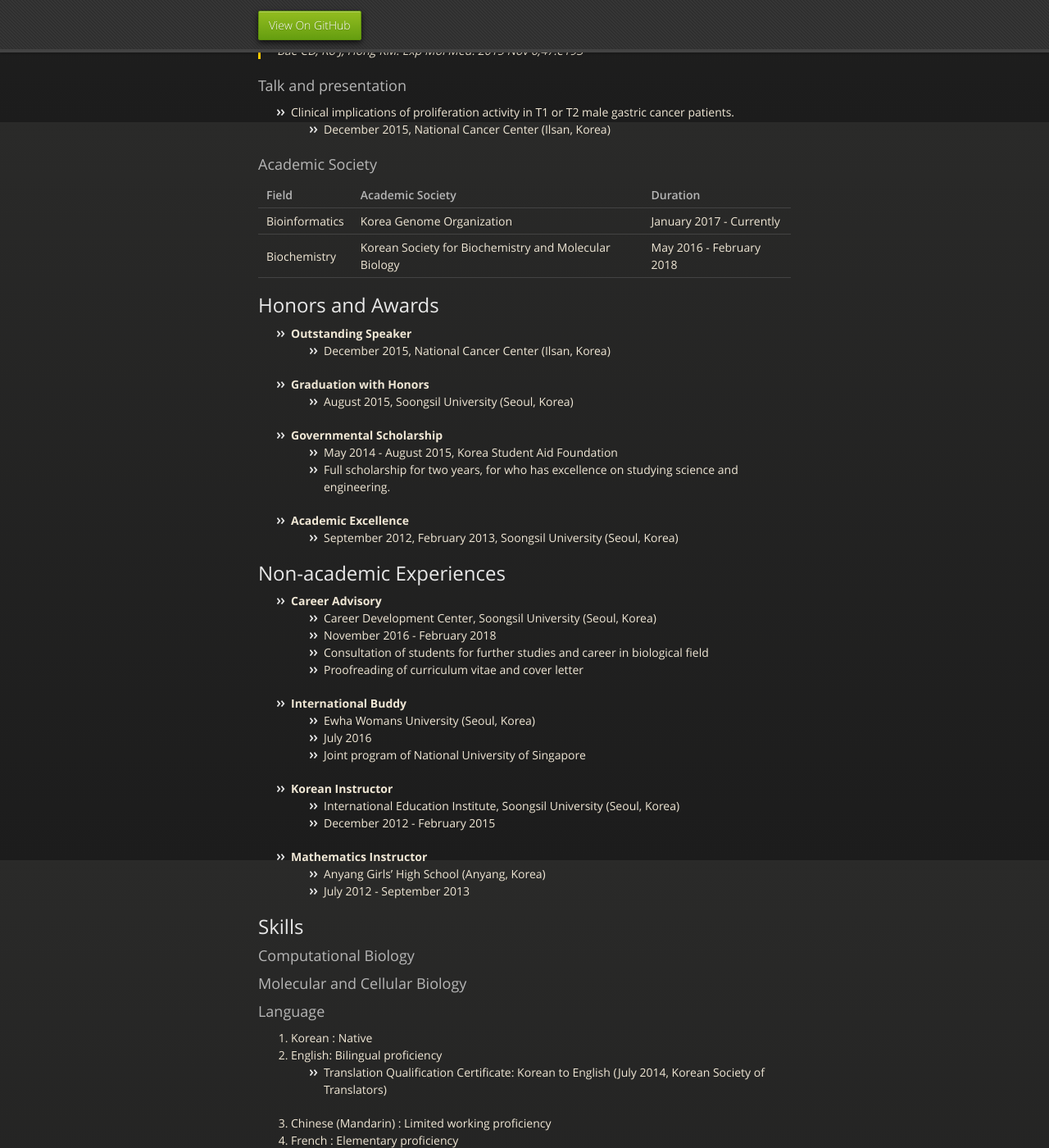
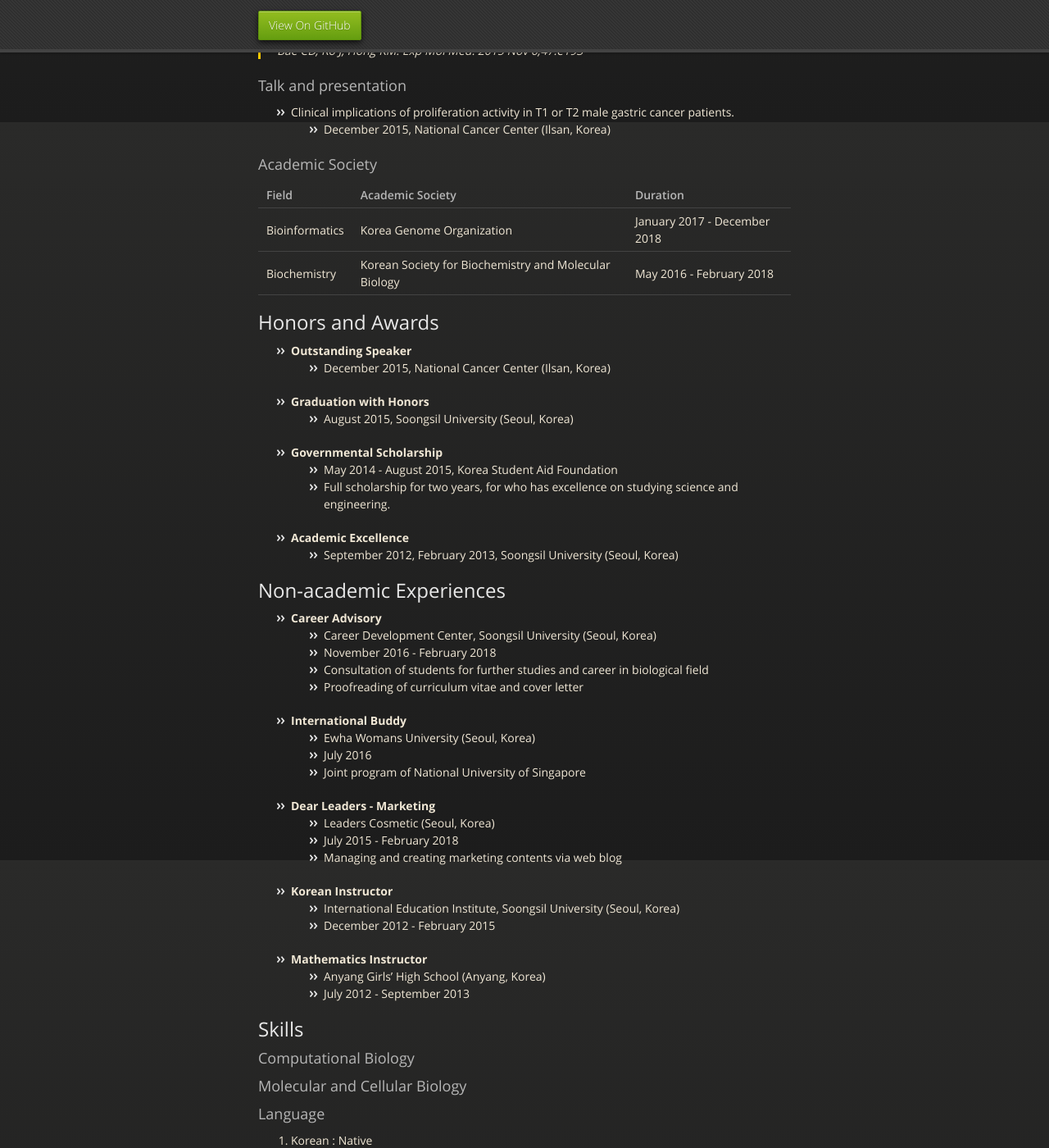
Before and after one commit to yurasong/yurasong.github.io, a Jekyll site: the page built from index.md, in a window 1280 px wide and 1400 px high, scrolled down 2551 px. Shown: the whole window at 82% size. Built offline with Jekyll 4.4.1, drawn with Linux system fonts in a browser that asks for light colours; some of the changed text lies outside the part shown.

Commit message:
update contact and marketing

```diff
--- a/index.md
+++ b/index.md
@@ -117,7 +117,7 @@ Text can be **bold**, _italic_, or ~~strikethrough~~.
 
 | Field        | Academic Society          | Duration |
 |:-------------|:------------------|:------|
-| Bioinformatics | Korea Genome Organization   | January 2017 - Currently  |
+| Bioinformatics | Korea Genome Organization   | January 2017 - December 2018  |
 | Biochemistry   | Korean Society for Biochemistry and Molecular Biology | May 2016 - February 2018  |
 
 ## Honors and Awards
@@ -148,6 +148,11 @@ Text can be **bold**, _italic_, or ~~strikethrough~~.
   - July 2016
   - Joint program of National University of Singapore
 
+- **Dear Leaders - Marketing**
+  - Leaders Cosmetic (Seoul, Korea)
+  - July 2015 - February 2018
+  - Managing and creating marketing contents via web blog
+
 - **Korean Instructor**
   - International Education Institute, Soongsil University (Seoul, Korea)
   - December 2012 - February 2015
```
Also changed, not shown: other parts of index.md (+1 -1 lines).
